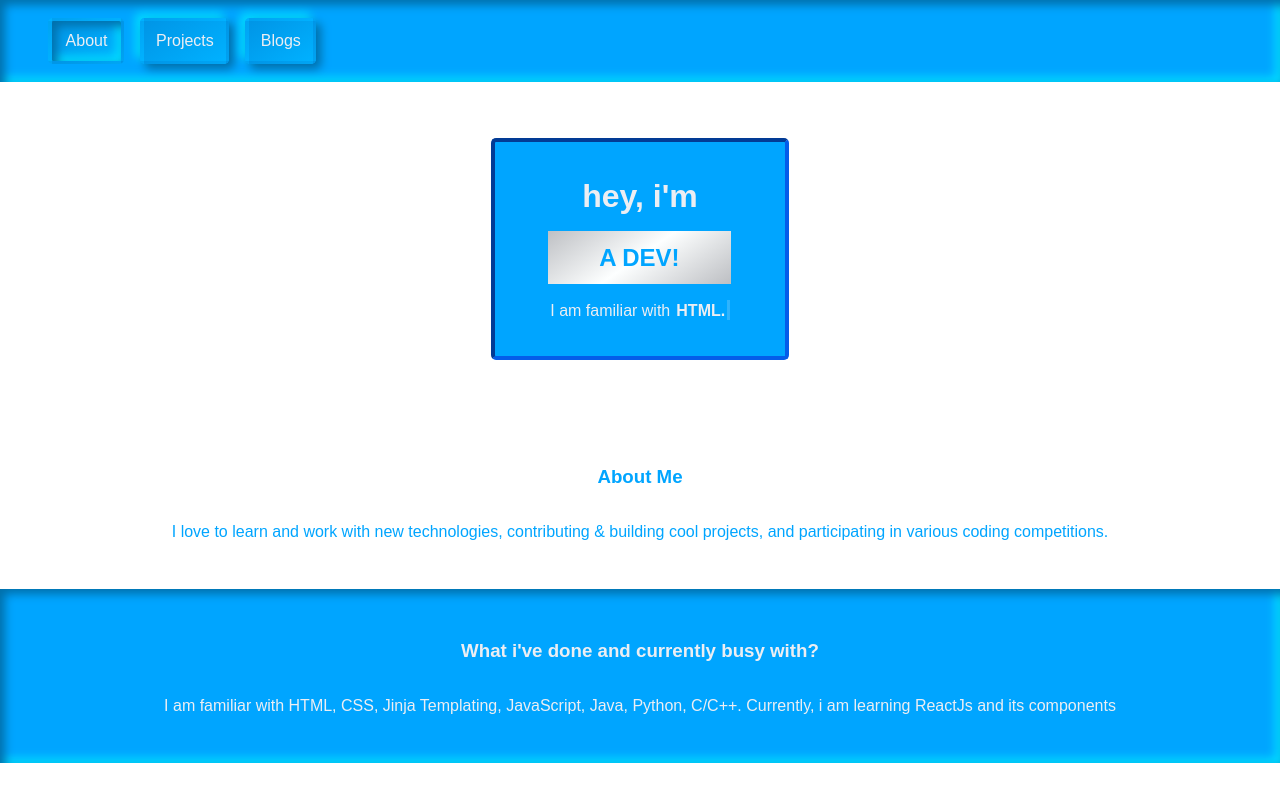
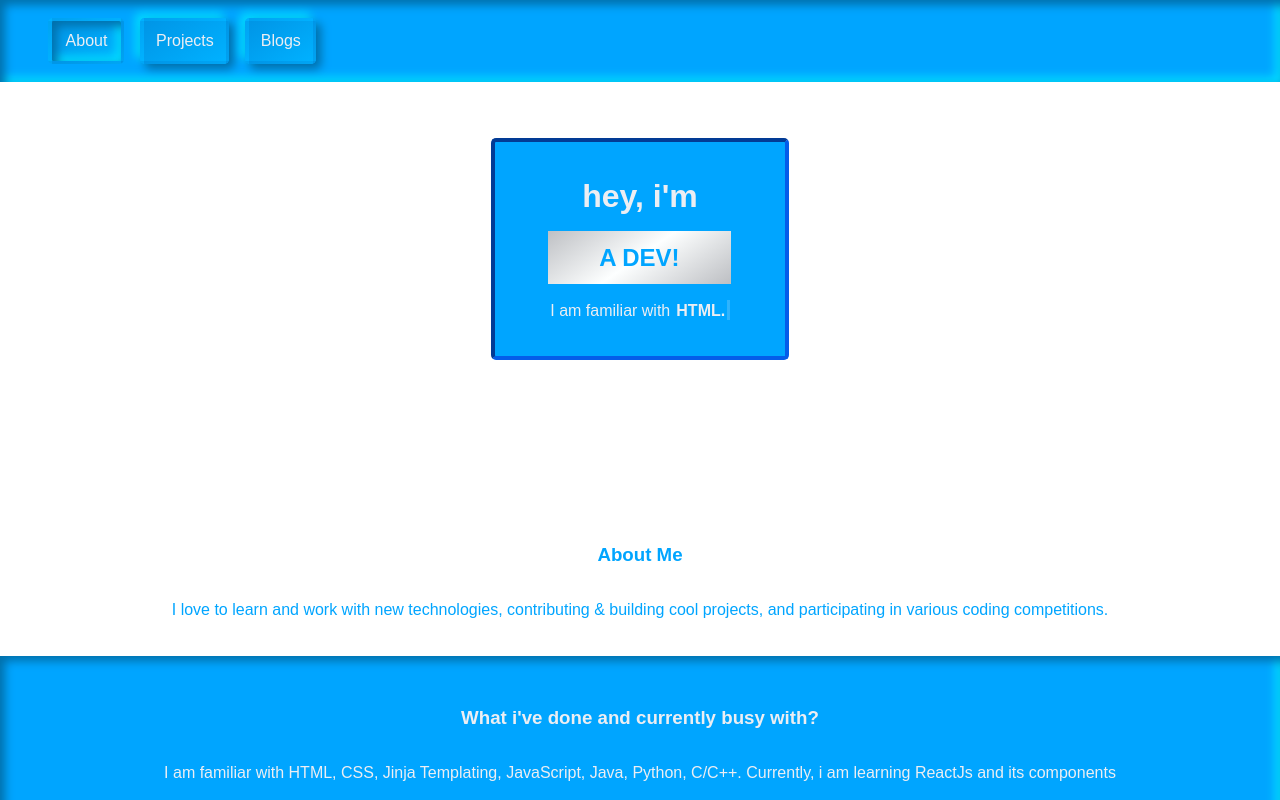
Before and after one commit to uditkumar01/myPortfolio, a plain HTML site: page index.html in a window 1280 px wide. Shown: the top 800 px of the page. Drawn offline with Linux system fonts and the light colour scheme.

Commit message:
button styling

```diff
--- a/assets/main.css
+++ b/assets/main.css
@@ -213,6 +213,7 @@ section > div > .about_me > #typing {
 }
 section:nth-child(1){
     background: url(/assets/bg.jpeg);
+    background-attachment: fixed;
     background-position: center;
     background-repeat: no-repeat;
     background-size: cover;
@@ -357,3 +358,18 @@ section{
   padding: 2rem;
   background: var(--red_color);
 }
+
+
+.waves-contain,.waves-contain1{
+  width: 100%;
+  position: relative;
+  bottom: -5px;
+}
+
+.waves-contain1{
+  bottom: 0;
+  position: relative;
+  margin: 0;
+  padding: 0;
+  /* background: red; */
+}
--- a/index.html
+++ b/index.html
@@ -23,16 +23,32 @@
     </nav>
 
     <ul class="main-list">
-        <section>
+        <section style="padding-bottom: 0;">
             <!-- <img src="./assets/bg.jpg" height="400"/> -->
             <div class="title">
                 <h1 id="intro">hey, i'm <br/><span id="me"><span>Udit!<br/>a coder!<br/>a dev!<br/>a student<br/>a learner<br/></span></span></h1><br/><br/>
                 <p class="about_me" style="margin-top: 1.5rem;">I am familiar with <span id="typing" data-items="HTML.|CSS|JavaScript.|C/C++.|JAVA.|Python."></span></p>
             </div>
+            <div class="waves-contain">
+
+                <svg xmlns="http://www.w3.org/2000/svg" viewBox="0 0 1440 155"><path fill="#ffffff" fill-opacity="1" d="M0,96L120,112C240,128,480,160,720,149.3C960,139,1200,85,1320,58.7L1440,32L1440,320L1320,320C1200,320,960,320,720,320C480,320,240,320,120,320L0,320Z"></path></svg>
+
+
+            </div>
         </section>
-        <li>
+        <li style="padding:0; height: 112px;">
+
             <h3>About Me</h3>
             <p class="about_me">I love to learn and work with new technologies, contributing & building cool projects, and participating in various coding competitions.</p>
+
+            <!-- <div class="waves-contain1">
+
+                <svg xmlns="http://www.w3.org/2000/svg" viewBox="0 0 1440 320">
+                    <path fill="#e7008a" fill-opacity="1" d="M0,96L80,85.3C160,75,320,53,480,69.3C640,85,800,139,960,144C1120,149,1280,107,1360,85.3L1440,64L1440,0L1360,0C1280,0,1120,0,960,0C800,0,640,0,480,0C320,0,160,0,80,0L0,0Z"></path>
+                </svg>
+
+            </div> -->
+
         </li>
         <li>
             <h3 style="color: #eceef3;">What i've done and currently busy with?</h3>
@@ -49,7 +65,7 @@
         <li>
             <h3 style="color: #eceef3;">Want to see my blogs?</h3>
             <p class="about_me">I have written some blogs related to web development. Hpoe you will like it. Please tap the button below to continue.</p>
-            <br/><br/><a  href="./blogs.html" class="visit-btns" style="border-color: #faeaf2;">
+            <br/><br/><a  href="./blogs.html" class="visit-btns2" style="border-color: #faeaf2;">
                 View Blogs
             </a>
             <br/>
@@ -71,54 +87,6 @@
     </ul>
 
 
-    <!-- <div style="width: 100%;">
-        <section>
-
-            <div class="title">
-                <h1 id="intro">hey, i'm <br/><span id="me"><span>Udit!<br/>a coder!<br/>a dev!<br/>a student<br/>a learner<br/></span></span></h1><br/><br/>
-                <p class="about_me" style="margin-top: 1.5rem;">I am familiar with <span id="typing" data-items="HTML.|CSS|JavaScript.|C/C++.|JAVA.|Python."></span></p>
-            </div>
-        </section>
-        <section>
-            <h3>About Me</h3>
-            <p class="about_me">I love to learn and work with new technologies, contributing & building cool projects, and participating in various coding competitions.</p>
-        </section>
-        <section>
-            <h3 style="color: #eceef3;">What i've done and currently busy with?</h3>
-            <p class="about_me">I am familiar with HTML, CSS, Jinja Templating, JavaScript, Java, Python, C/C++. Currently, i am learning ReactJs and its components</p>
-        </section>
-
-        <section>
-            <h3>What projects i've made?</h3>
-            <p class="about_me">I have made a lot of projects related to web development. I have listed all of them, press the button below to check them out.</p>
-            <br/><br/><a class="visit-btns visit-btns1" href="./projects.html">
-                View Projects
-            </a>
-            <br/><br/><br/>
-        </section>
-        <section>
-            <h3 style="color: #eceef3;">Want to see my blogs?</h3>
-            <p class="about_me">I have written some blogs related to web development. Hpoe you will like it. Please tap the button below to continue.</p>
-            <br/><br/><a  href="./blogs.html" class="visit-btns" style="border-color: #faeaf2;">
-                View Blogs
-            </a>
-            <br/>
-            <br/>
-            <br/>
-        </section>
-        <section>
-            <h3>Which resourses do i use?</h3>
-            <p class="about_me">I have familiar with github, bitbucket, vscode, repl.it, codesandbox.io, gitbash and many more softwares and platform which makes our coding experience a bit better.</p>
-        </section>
-        <section style="background:#b53471; box-shadow: inset 5px 5px 10px #8f2959,inset -5px -5px 10px #db3f89; width: 87%;">
-            <h3 style="color: white; width: 100%;">social media presence</h3>
-            <a href="https://github.com/uditkumar01/" target="_blank"><i class="fab fa-github-square"></i></a>
-            <a href="https://twitter.com/uditkumarussa" target="_blank"><i class="fab fa-twitter-square"></i></a>
-            <a href="https://linkedin.com/in/uditkumar01/" target="_blank"><i class="fab fa-linkedin"></i></a>
-            <br/>
-            <br/>
-        </section>
-    </div> -->
     <script src="./assets/main.js"></script>
     <!-- <script src="./assets/main1.js"></script> -->
 </body>
```
Also changed, not shown: assets/main.js (line endings or trailing spaces).
